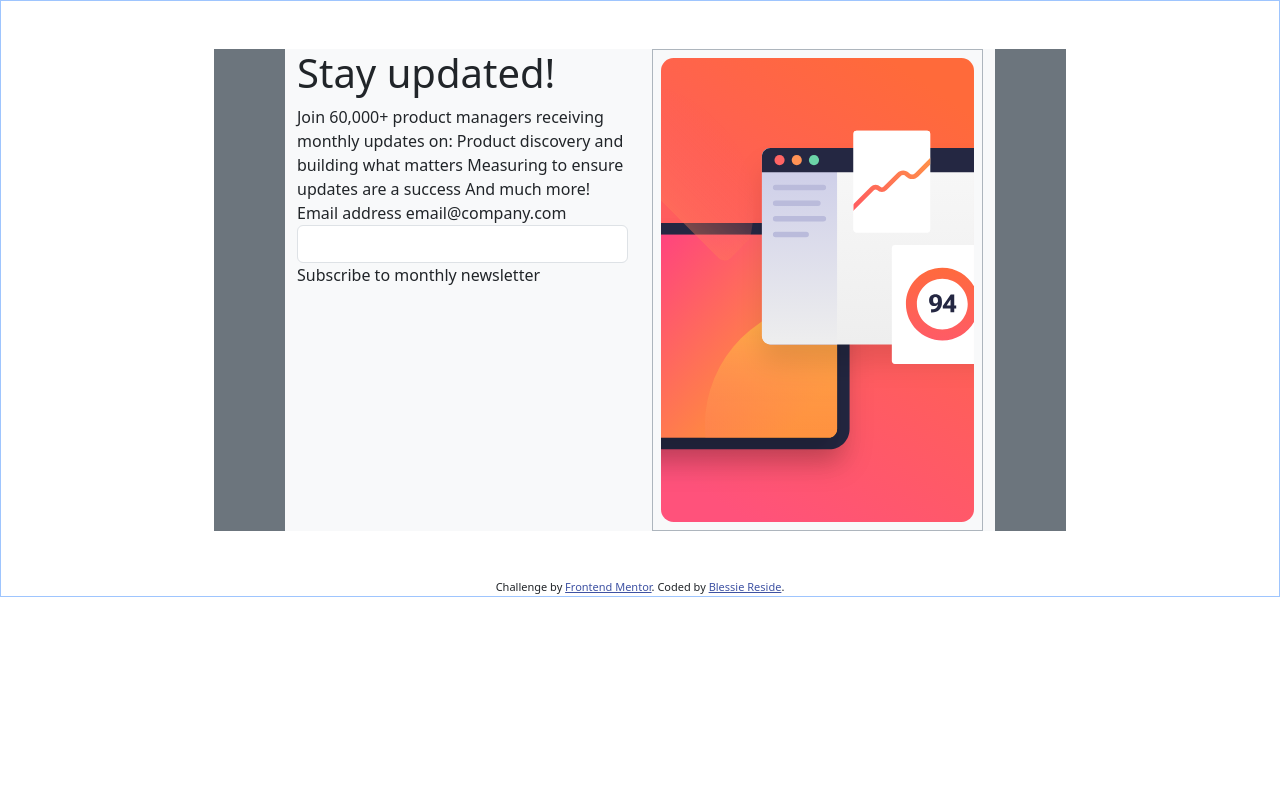
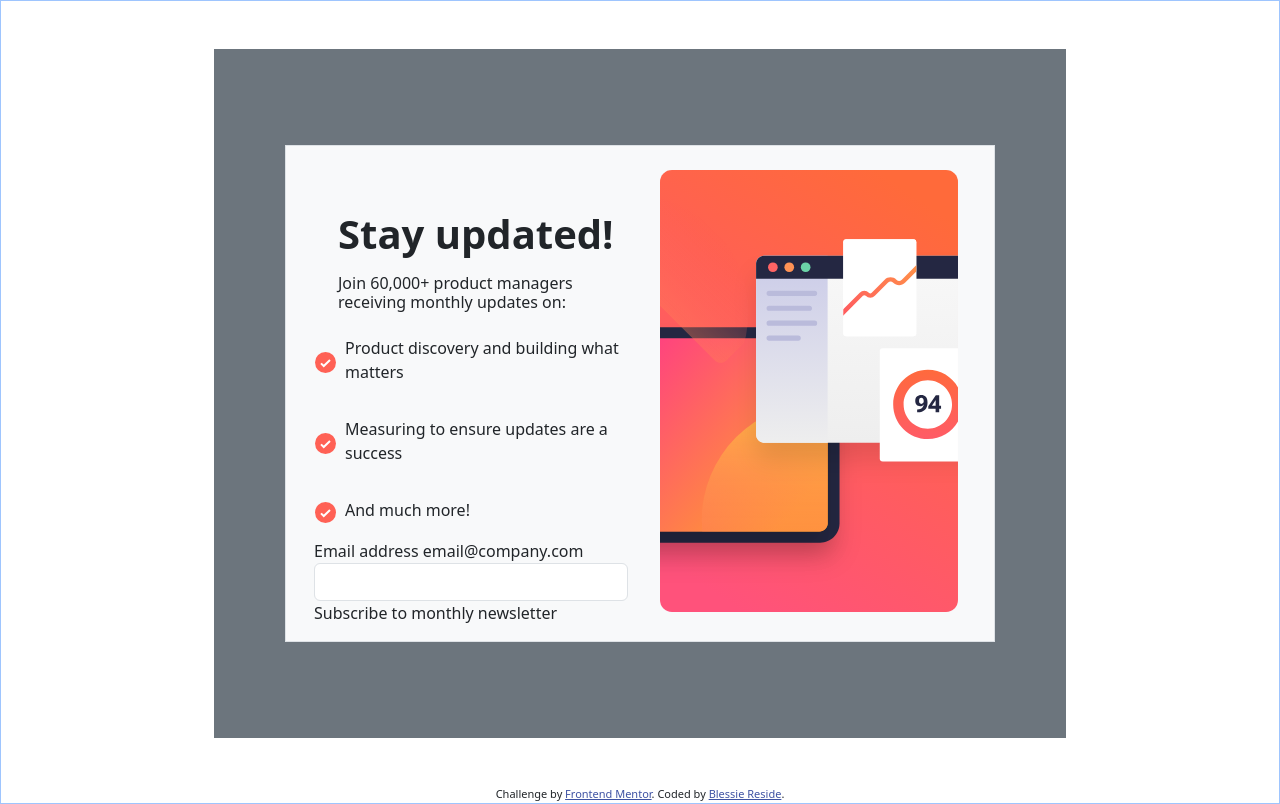
Before and after one commit to BlessieReside/newsletter, a plain HTML site: page index.html in a window 1280 px wide. Drawn offline with nearby package versions, Linux system fonts and the light colour scheme.

Commit message:
I fixed the layout of the section

```diff
--- a/index.html
+++ b/index.html
@@ -31,16 +31,33 @@
 
 <body class="border border-primary-subtle col-xl-12 mx-auto my-auto">
   <!-- Sign-up form start -->
-  <div class="bg-secondary col-xl-8 mx-auto mt-5 mb-5">
-    <div class="row col-xl-10 bg-light mx-auto my-auto h-50">
+  <div class="bg-secondary col-xl-8 mx-auto mt-5 mb-5 pt-5 pb-5">
+    <div class="row col-xl-10 bg-light mx-auto my-auto mt-5 mb-5 p-3 border border-radius-xl-2rem">
       <div class="col-xl-6">
-        <h1>Stay updated!</h1>
+        <h1 class="pt-5 fw-bold ps-4">Stay updated!</h1>
 
-        Join 60,000+ product managers receiving monthly updates on:
-
-        Product discovery and building what matters
-        Measuring to ensure updates are a success
-        And much more!
+        <h6 class="mt-3 fw-200 ps-4"> Join 60,000+ product managers receiving monthly updates on: </h6>
+        <table>
+          <tr>
+            <td> <img src=assets/images/icon-list.svg class="w-25% h-25% d-inline-block m-0 " alt="Icon List"></img>
+            </td>
+            <td class="pt-3 ps-2">
+              <p class="d-flex fs-6">Product discovery and building what matters</p>
+            </td>
+          </tr>
+          <tr class="pt-0">
+            <td> <img src=assets/images/icon-list.svg class="w-25% d-inline-block m-0 " alt="Icon List"></img></td>
+            <td class="pt-3 ps-2">
+              <p class="d-flex fs-6">Measuring to ensure updates are a success</p>
+            </td>
+          </tr>
+          <tr>
+            <td> <img src=assets/images/icon-list.svg class="w-25% d-inline-block m-0 " alt="Icon List"></img></td>
+            <td class="pt-3 ps-2">
+              <p class="d-flex fs-6">And much more!</p>
+            </td>
+          </tr>
+        </table>
 
         Email address
         email@company.com
@@ -48,8 +65,7 @@
         Subscribe to monthly newsletter
       </div>
       <div class="col-xl-6">
-        <img src=assets/images/illustration-sign-up-desktop.svg class="p-2 w-100 border border-dark-subtle"
-          alt="Newsletter"></img>
+        <img src=assets/images/illustration-sign-up-desktop.svg class="p-2 w-100 " alt="Newsletter"></img>
       </div>
     </div>
   </div>
```
